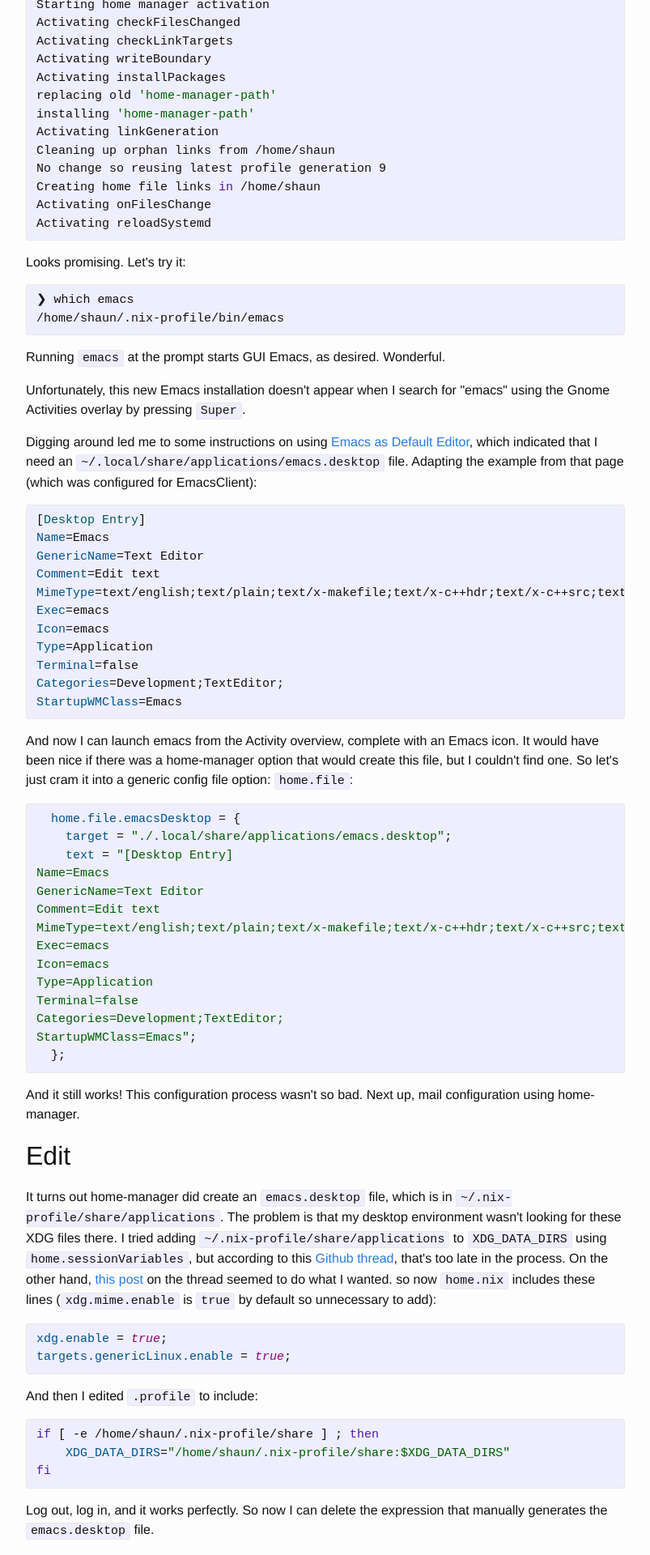
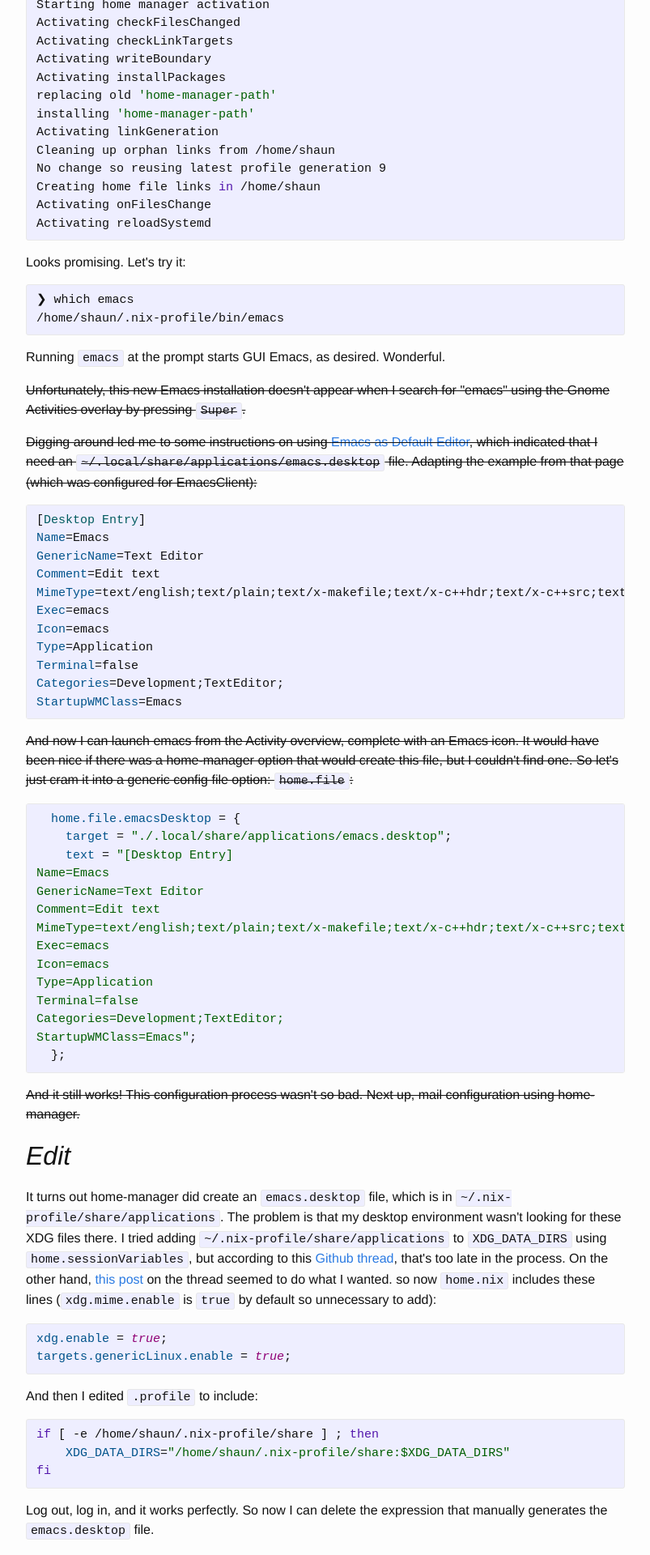
Before and after one commit to shaunplee/shaunplee.github.io, a Jekyll site: the page built from _posts/2021-03-15-nix-home-manager.html, in a window 1280 px wide. Shown: the part 3164-5084 px from the top of the page at 81% size, without its empty margins (238-1041 px from the left). Built offline with Jekyll 4.4.1, drawn with Linux system fonts in a browser that asks for light colours.

Commit message:
Update based on cleaned up configs.

```diff
--- a/_posts/2021-03-15-nix-home-manager.html
+++ b/_posts/2021-03-15-nix-home-manager.html
@@ -219,11 +219,11 @@ Running <code>emacs</code> at the prompt starts GUI Emacs, as desired. Wonderful
 </p>
 
 <p>
-Unfortunately, this new Emacs installation doesn't appear when I search for "emacs" using the Gnome Activities overlay by pressing <code>Super</code>.
+<del>Unfortunately, this new Emacs installation doesn't appear when I search for "emacs" using the Gnome Activities overlay by pressing <code>Super</code>.</del>
 </p>
 
 <p>
-Digging around led me to some instructions on using <a href="https://bitbucket.org/rustom/vit-projects/wiki/emacsasdefault">Emacs as Default Editor</a>, which indicated that I need an <code>~/.local/share/applications/emacs.desktop</code> file. Adapting the example from that page (which was configured for EmacsClient):
+<del>Digging around led me to some instructions on using <a href="https://bitbucket.org/rustom/vit-projects/wiki/emacsasdefault">Emacs as Default Editor</a>, which indicated that I need an <code>~/.local/share/applications/emacs.desktop</code> file. Adapting the example from that page (which was configured for EmacsClient):</del>
 </p>
 
 <div class="org-src-container">
@@ -242,7 +242,7 @@ Digging around led me to some instructions on using <a href="https://bitbucket.o
 </div>
 
 <p>
-And now I can launch emacs from the Activity overview, complete with an Emacs icon. It would have been nice if there was a home-manager option that would create this file, but I couldn't find one. So let's just cram it into a generic config file option: <code>home.file</code>:
+<del>And now I can launch emacs from the Activity overview, complete with an Emacs icon. It would have been nice if there was a home-manager option that would create this file, but I couldn't find one. So let's just cram it into a generic config file option: <code>home.file</code>:</del>
 </p>
 <div class="org-src-container">
 <pre class="src src-nix">  <span style="color: #00538b;">home.file.emacsDesktop</span> = {
@@ -263,14 +263,14 @@ And now I can launch emacs from the Activity overview, complete with an Emacs ic
 </div>
 
 <p>
-And it still works! This configuration process wasn't so bad. Next up, mail configuration using home-manager.
+<del>And it still works! This configuration process wasn't so bad. Next up, mail configuration using home-manager.</del>
 </p>
 </div>
 </div>
 
-<div id="outline-container-org9925afd" class="outline-2">
-<h2 id="org9925afd">Edit</h2>
-<div class="outline-text-2" id="text-org9925afd">
+<div id="outline-container-orgc3379e9" class="outline-2">
+<h2 id="orgc3379e9"><i>Edit</i></h2>
+<div class="outline-text-2" id="text-orgc3379e9">
 <p>
 It turns out home-manager did create an <code>emacs.desktop</code> file, which is in <code>~/.nix-profile/share/applications</code>. The problem is that my desktop environment wasn't looking for these XDG files there. I tried adding <code>~/.nix-profile/share/applications</code> to <code>XDG_DATA_DIRS</code> using <code>home.sessionVariables</code>, but according to this <a href="https://github.com/nix-community/home-manager/issues/1439">Github thread</a>, that's too late in the process. On the other hand, <a href="https://github.com/nix-community/home-manager/issues/1439#issuecomment-714830958">this post</a> on the thread seemed to do what I wanted. so now <code>home.nix</code> includes these lines (<code>xdg.mime.enable</code> is <code>true</code> by default so unnecessary to add):
 </p>
--- a/_posts/2021-03-16-gmail-setup.html
+++ b/_posts/2021-03-16-gmail-setup.html
@@ -131,7 +131,7 @@ gmi init ?????@gmail.com
 </div>
 
 <p>
-All of that should have worked fine, but in practice, I got an error when running <code>notmuch new</code> that <code>libnotmuch.so</code> couldn't be found. It turns out this was installed at <code>~/.nix-profile/lib/libnotmuch.so</code>, but <code>~/.nix-profile/lib/</code> isn't on the <code>LD_LIBRARY_PATH</code>. Searching for "environment variable" in the home-manager options documentation revealed a <code>home.sessionVariables</code> setting that seemed like a reasonable solution:
+<del>All of that should have worked fine, but in practice, I got an error when running <code>notmuch new</code> that <code>libnotmuch.so</code> couldn't be found. It turns out this was installed at <code>~/.nix-profile/lib/libnotmuch.so</code>, but <code>~/.nix-profile/lib/</code> isn't on the <code>LD_LIBRARY_PATH</code>. Searching for "environment variable" in the home-manager options documentation revealed a <code>home.sessionVariables</code> setting that seemed like a reasonable solution:</del>
 </p>
 
 <div class="org-src-container">
@@ -140,6 +140,10 @@ All of that should have worked fine, but in practice, I got an error when runnin
 };
 </pre>
 </div>
+
+<p>
+<i>Edit: I've removed the above section and it seems to work fine.</i>
+</p>
 
 <p>
 The <code>programs.notmuch</code> section up above includes <code>hooks</code> section, but I think my setup is a bit different than what is expected by <a href="https://github.com/nix-community/home-manager/blob/master/modules/programs/notmuch.nix"><code>notmuch.nix</code></a>, so I just added the equivalent commands to a shell script at <code>/scratch/Maildir/gmail/.notmuch/hooks/pre-new</code>
```
